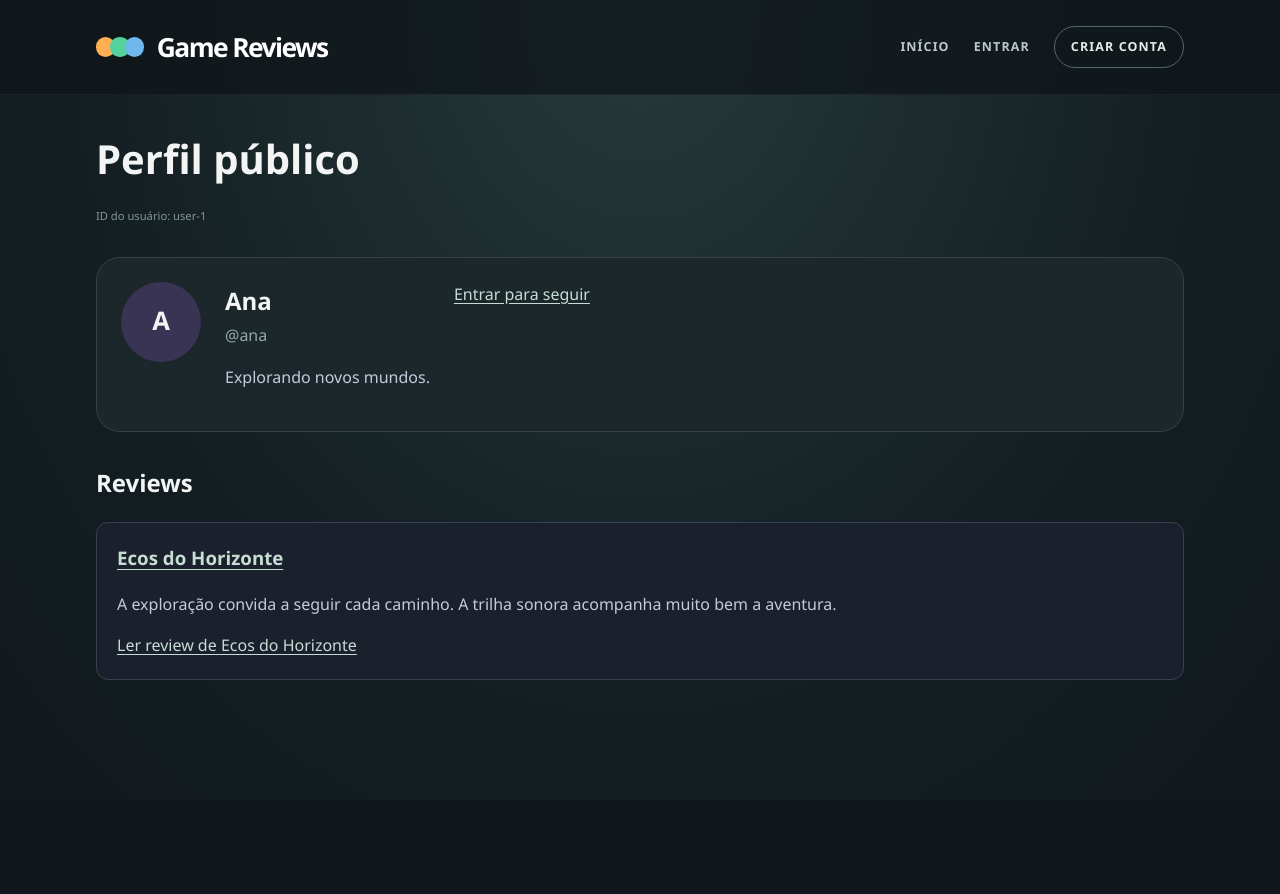
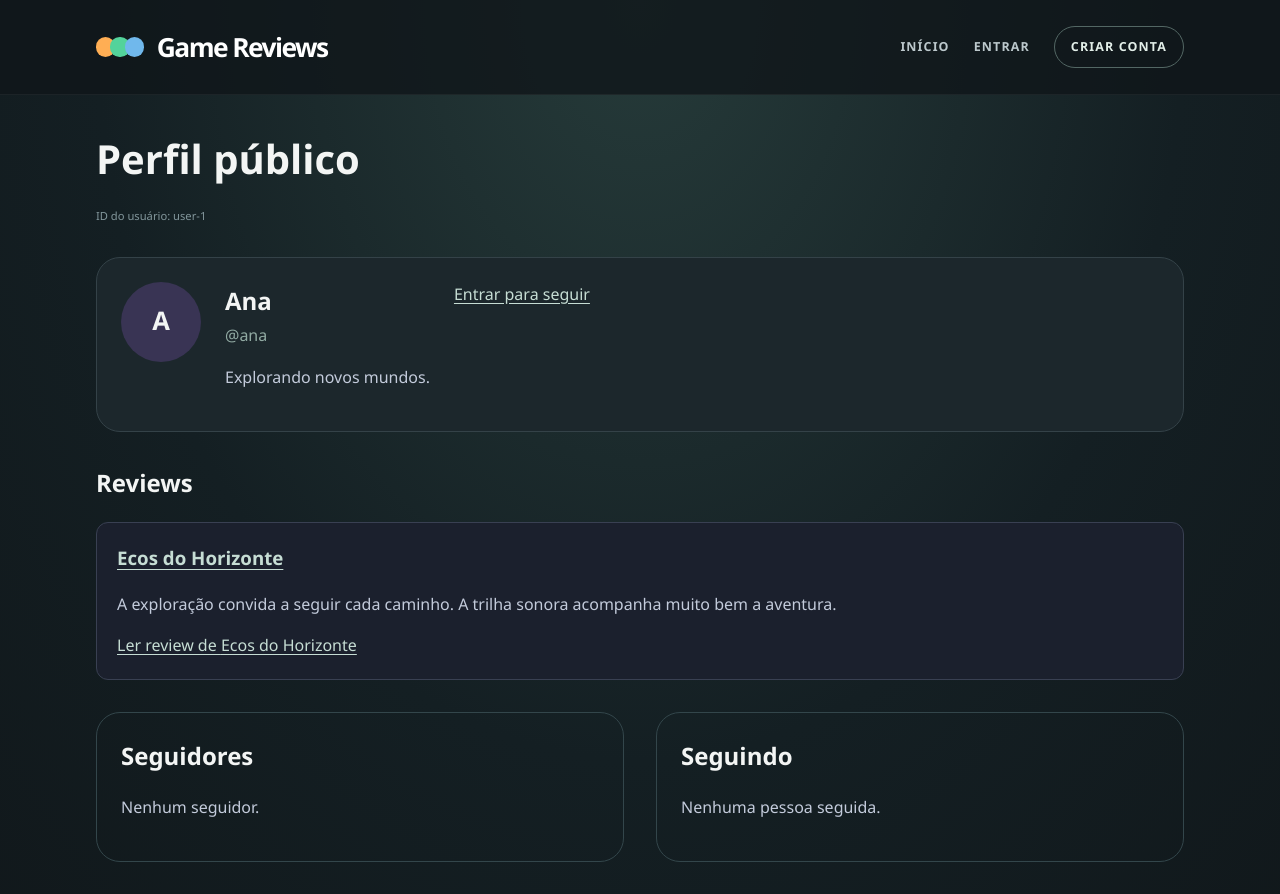
Before and after one commit to LucasMarapodi/letterbox-frontend, a React (Vite) app: page /perfil/user-1 in a window 1280 px wide. Before the commit the page ends 800 px from the top, so only its background shows below. Built offline with nearby package versions, Linux system fonts and the light colour scheme.

Commit message:
feat(US-26): conclui listas publicas de conexoes

```diff
--- /dev/null
+++ b/src/components/ConnectionsSections.tsx
@@ -0,0 +1,26 @@
+import { useEffect, useState, type ReactElement } from 'react';
+import { Link } from 'react-router-dom';
+import { community } from '../services/community';
+import type { Connections } from '../services/communityContracts';
+import { encodeRouteId } from '../routing/encodeRouteId';
+import { Avatar } from './Avatar';
+import { EmptyState, ErrorState, LoadingState } from './Feedback';
+
+type State = { status: 'loading' } | { status: 'error' } | { status: 'ready'; connections: Connections };
+export function ConnectionsSections({ profileId }: { profileId: string }): ReactElement {
+  const [state, setState] = useState<State>({ status: 'loading' });
+  const [attempt, setAttempt] = useState(0);
+  useEffect(() => {
+    let active = true;
+    void community.getConnections(profileId).then((connections) => { if (active) setState({ status: 'ready', connections }); }, () => { if (active) setState({ status: 'error' }); });
+    return () => { active = false; };
+  }, [profileId, attempt]);
+  if (state.status === 'loading') return <LoadingState message="Carregando conexões…" />;
+  if (state.status === 'error') return <ErrorState message="Não foi possível carregar as conexões." onRetry={() => { setState({ status: 'loading' }); setAttempt((value) => value + 1); }} />;
+  return <div className="connections-sections">{([
+    { name: 'Seguidores', users: state.connections.followers, empty: 'Nenhum seguidor.' },
+    { name: 'Seguindo', users: state.connections.following, empty: 'Nenhuma pessoa seguida.' },
+  ]).map((list) => <section aria-label={list.name} key={list.name}><h2>{list.name}</h2>
+    {list.users.length ? <ul className="connections-list">{list.users.map((user) => <li key={user.id}><Avatar name={user.displayName} src={user.avatarUrl} /><Link to={`/perfil/${encodeRouteId(user.id)}`}>{user.displayName}</Link></li>)}</ul> : <EmptyState message={list.empty} />}
+  </section>)}</div>;
+}
--- a/src/components/FollowButton.tsx
+++ b/src/components/FollowButton.tsx
@@ -5,9 +5,9 @@ import { useSession } from '../session/SessionProvider';
 import { Button } from './Button';
 import { ErrorState, LoadingState } from './Feedback';
 
-interface FollowProps { targetId: string; name: string; }
+interface FollowProps { targetId: string; name: string; onChanged?: () => void; }
 type State = { status: 'loading' } | { status: 'error' } | { status: 'ready'; following: boolean };
-function FollowControl({ targetId, name }: FollowProps): ReactElement {
+function FollowControl({ targetId, name, onChanged }: FollowProps): ReactElement {
   const { user } = useSession();
   const [state, setState] = useState<State>({ status: 'loading' });
   const [attempt, setAttempt] = useState(0);
@@ -22,7 +22,7 @@ function FollowControl({ targetId, name }: FollowProps): ReactElement {
   async function toggle(): Promise<void> {
     if (!user || state.status !== 'ready' || sending.current) return;
     sending.current = true; setPending(true); setError('');
-    try { await community.setFollowing(targetId, !state.following, user); setState({ status: 'ready', following: !state.following }); }
+    try { await community.setFollowing(targetId, !state.following, user); setState({ status: 'ready', following: !state.following }); onChanged?.(); }
     catch { setError('Não foi possível atualizar a relação. Tente novamente.'); }
     finally { sending.current = false; setPending(false); }
   }
--- a/src/mocks/communityService.ts
+++ b/src/mocks/communityService.ts
@@ -15,7 +15,12 @@ export function createMockCommunityService(options: { reviews?: Review[]; commen
   const favorites: Favorite[] = [];
   const follows: { followerId: string; followedId: string }[] = [];
   return {
-    async getConnections() { throw new Error('US-26 pendente'); },
+    async getConnections(profileId) {
+      return structuredClone({
+        followers: users.filter((user) => follows.some((relation) => relation.followerId === user.id && relation.followedId === profileId)),
+        following: users.filter((user) => follows.some((relation) => relation.followerId === profileId && relation.followedId === user.id)),
+      });
+    },
     async isFollowing(targetId, user) {
       if (!user) throw new CommunityError('session-required');
       return follows.some((relation) => relation.followerId === user.id && relation.followedId === targetId);
--- a/src/pages/ProfilePage.tsx
+++ b/src/pages/ProfilePage.tsx
@@ -9,12 +9,14 @@ import { encodeRouteId } from '../routing/encodeRouteId';
 import { useSession } from '../session/SessionProvider';
 import { FavoritesSections } from '../components/FavoritesSections';
 import { FollowButton } from '../components/FollowButton';
+import { ConnectionsSections } from '../components/ConnectionsSections';
 
 type ProfileState = { status: 'loading' } | { status: 'error' } | { status: 'ready'; profile: PublicProfile | null };
 function ProfileContent({ id }: { id: string }): ReactElement {
   const { user } = useSession();
   const [state, setState] = useState<ProfileState>({ status: 'loading' });
   const [attempt, setAttempt] = useState(0);
+  const [connectionsVersion, setConnectionsVersion] = useState(0);
   useEffect(() => {
     let active = true;
     void community.getProfile(id, user).then((profile) => { if (active) setState({ status: 'ready', profile }); }, () => { if (active) setState({ status: 'error' }); });
@@ -28,7 +30,7 @@ function ProfileContent({ id }: { id: string }): ReactElement {
     <section className="profile-overview" aria-label="Informações do perfil">
       <Avatar name={profile.user.displayName} src={profile.user.avatarUrl} />
       <div><h2>{profile.user.displayName}</h2><p className="profile-username">@{profile.user.username}</p><p>{profile.user.bio.trim() || 'Biografia não informada.'}</p></div>
-      <FollowButton targetId={id} name={profile.user.displayName} />
+      <FollowButton targetId={id} name={profile.user.displayName} onChanged={() => setConnectionsVersion((value) => value + 1)} />
     </section>
     <section aria-label="Reviews do usuário"><h2>Reviews</h2>
       {profile.reviews.length ? profile.reviews.map((review) => <article className="review-card" key={review.id}>
@@ -38,6 +40,7 @@ function ProfileContent({ id }: { id: string }): ReactElement {
       </article>) : <EmptyState message="Nenhuma review publicada por este usuário." />}
     </section>
     {user?.id === id && <FavoritesSections key={user.id} />}
+    <ConnectionsSections key={`${id}-${connectionsVersion}`} profileId={id} />
   </>;
 }
 export function ProfilePage(): ReactElement {
--- a/src/styles.css
+++ b/src/styles.css
@@ -178,4 +178,11 @@ button:hover:not(:disabled) { background: #90e8bb; }
 .favorites-sections { display: grid; grid-template-columns: minmax(0, 1fr) minmax(0, 1fr); gap: 2rem; margin-top: 3rem; }
 .favorites-sections > section { padding: 1.5rem; border: 1px solid var(--border, #33464b); border-radius: 24px; }
 .session-user { text-decoration: none; color: inherit; }
+.connections-sections { display: grid; grid-template-columns: repeat(2, minmax(0, 1fr)); gap: 2rem; margin-top: 2rem; }
+.connections-sections > section { border: 1px solid #33464b; padding: 1.5rem; border-radius: 24px; }
+.connections-list { list-style: none; padding: 0; }
+.connections-list li { display: flex; align-items: center; gap: 0.75rem; margin: 1rem 0; }
+.profile-overview { flex-wrap: wrap; }
+.follow-control { margin-left: auto; }
+@media (max-width: 700px) { .connections-sections { grid-template-columns: 1fr; } .follow-control { margin-left: 0; } }
 @media (max-width: 700px) { .favorites-sections { grid-template-columns: 1fr; } }
```
Also changed, not shown: 1 other file (tests, documents, lock files or other folders).
